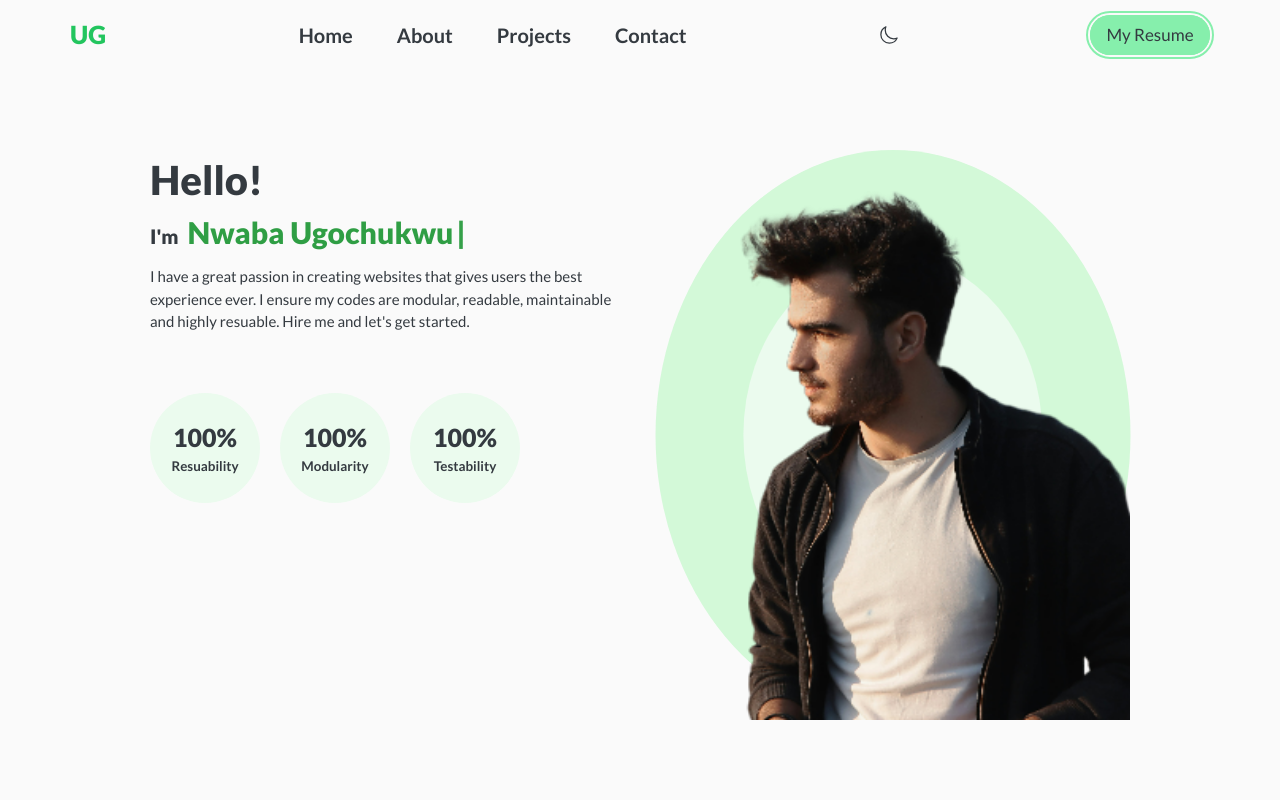
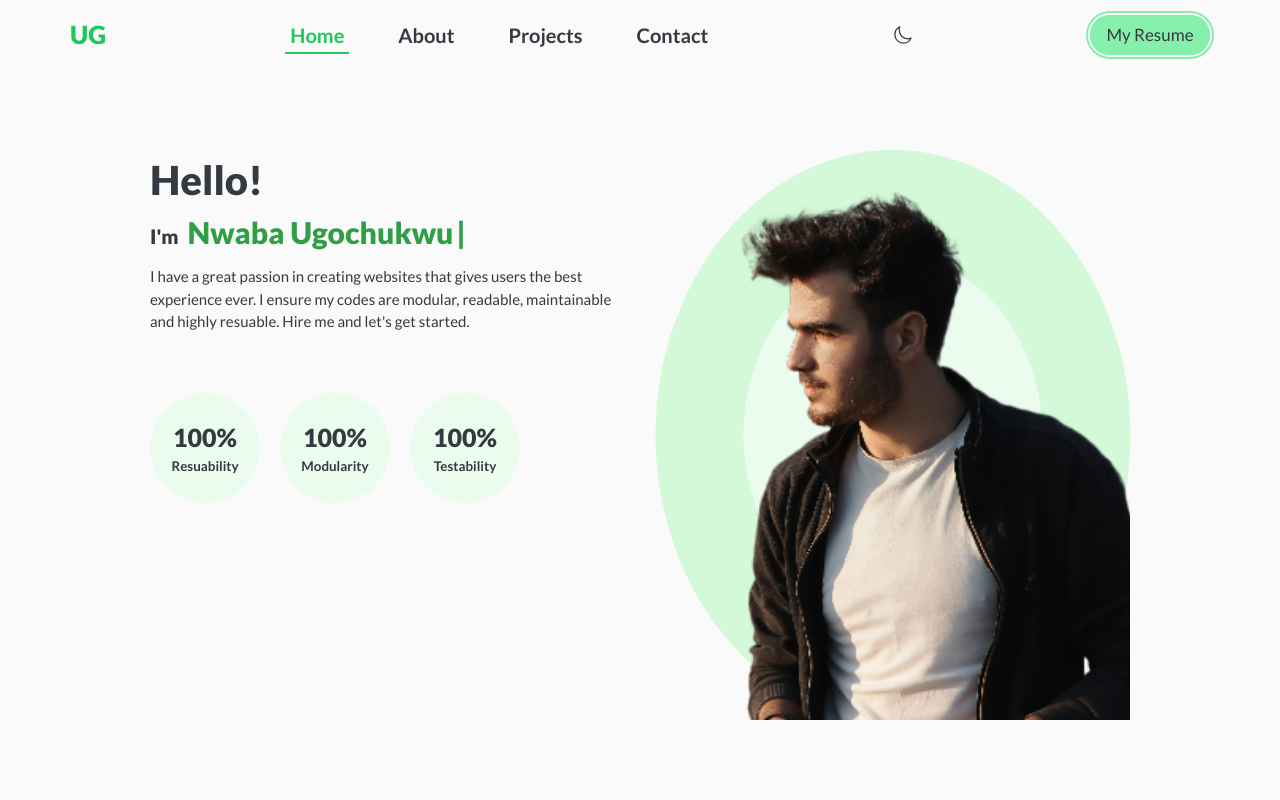
Before and after one commit to ugochukwuSylva/myPortfolio, a React (Vite) app: page / in a window 1280 px wide. Shown: the top 800 px of the page. Built offline with nearby package versions, Linux system fonts and the light colour scheme.

Commit message:
added active link feature

```diff
--- a/package.json
+++ b/package.json
@@ -14,6 +14,7 @@
     "react": "^18.2.0",
     "react-countup": "^6.5.0",
     "react-dom": "^18.2.0",
+    "react-scroll": "^1.9.0",
     "react-typed": "^2.0.12"
   },
   "devDependencies": {
--- a/src/App.jsx
+++ b/src/App.jsx
@@ -1,5 +1,5 @@
 import Header from "./components/Header";
-import Animation from "./animation/Animation";
+// import Animation from "./animation/Animation";
 import About from "./components/About";
 import Projects from "./components/Projects";
 // import Stack from "./components/Stack";
--- a/src/components/ButtonDownload.scss
+++ b/src/components/ButtonDownload.scss
@@ -15,6 +15,10 @@
   white-space: nowrap;
   background-color: var(--color-secondary);
   color: var(--color-gray-stable1) !important;
+
+  @media only screen and (max-width: 26.88em) {
+    pointer-events: none;
+  }
 
   &:active {
     transform: scale(1.3);
@@ -41,6 +45,11 @@
     transition: all 0.5s;
     outline: 2px solid var(--color-secondary);
     outline-offset: 2px;
+
+    @media only screen and (max-width: 26.88em) {
+      display: inline-block;
+      width: 100%;
+    }
   }
 
   &:hover::after {
@@ -49,4 +58,10 @@
     width: 25rem;
     height: 7rem;
   }
+
+  @media only screen and (max-width: 23.44em) {
+    display: block;
+    width: 80%;
+    transform: translateX(1.6rem);
+  }
 }
--- a/src/components/Header.scss
+++ b/src/components/Header.scss
@@ -1,5 +1,5 @@
 .header {
-  height: 100dvh;
+  height: 100vh;
   position: relative;
   overflow: hidden;
 }
--- a/src/components/Hero.scss
+++ b/src/components/Hero.scss
@@ -1,5 +1,5 @@
 .hero {
-  height: calc(100dvh - 7rem);
+  height: calc(100vh - 7rem);
   width: 100%;
   display: grid;
   grid-template-columns: 1fr 1fr;
@@ -34,11 +34,20 @@
       font-size: 4rem;
       color: var(--color-gray-text1);
       font-weight: 900;
+      display: inline-block;
+
+      @media only screen and (max-width: 22.5em) {
+        transform: translateX(-2rem);
+      }
     }
 
     & > :nth-child(2) {
       font-size: 2rem;
       font-weight: 800;
+
+      @media only screen and (max-width: 22.5em) {
+        transform: translateX(-2rem);
+      }
     }
 
     & > :nth-child(2) span {
--- a/src/components/NavBar.jsx
+++ b/src/components/NavBar.jsx
@@ -9,9 +9,8 @@ import useWindowResizer from "../hook/useWindowResizer";
 import { BiMenuAltRight } from "react-icons/bi";
 
 function NavBar() {
-  const [isActive, setIsActive] = useState(null);
+  const [isActive, setIsActive] = useState(0);
   const [showMenu, setShowMenu] = useState(false);
-  const [isActiveLink, setIsActiveLink] = useState(false);
 
   const { showButton } = useWindowResizer(960);
 
@@ -28,31 +27,8 @@ function NavBar() {
     } else {
       document.documentElement.childNodes[2]?.classList.remove("no_overflow");
     }
+  }, [showMenu]);
 
-    const header =
-      document.documentElement.childNodes[2].childNodes[1].childNodes[0];
-    const about =
-      document.documentElement.childNodes[2].childNodes[1].childNodes[1];
-    const project =
-      document.documentElement.childNodes[2].childNodes[1].childNodes[2];
-    const footer =
-      document.documentElement.childNodes[2].childNodes[1].childNodes[3];
-
-    const sectionsArr = [header, about, project, footer];
-
-    // window.addEventListener("scroll", () => {
-    //   sectionsArr.map((section) => {
-    //     const top = window.scrollY;
-    //     const offset = section.offsetTop;
-    //     const height = section.offsetHeight;
-
-    //     if (top >= offset && top < offset + height) {
-    //       return setIsActive(true);
-    //     } else return setIsActive(false);
-    //   });
-    // });
-  }, [showMenu]);
-  // console.log(isActiveLink);
   function handleClick(index) {
     setIsActive(index);
     setShowMenu(false);
--- a/src/components/NavBar.scss
+++ b/src/components/NavBar.scss
@@ -31,13 +31,14 @@
   }
 
   & .closeMenu {
-    font-size: 3rem;
+    font-size: 4rem;
     position: absolute;
     z-index: 9000;
     top: 1rem;
     right: 2rem;
     cursor: pointer;
     display: block;
+    font-weight: bold;
 
     @media only screen and (min-width: 60em) {
       display: none;
@@ -62,9 +63,20 @@
       transition: all 0.2s;
       font-weight: bolder;
 
-      &:hover {
-        color: var(--color-primary);
-        border-bottom: 2px solid var(--color-primary);
+      & a {
+        padding: 0.5rem;
+        border-bottom: 2px solid transparent;
+        cursor: pointer;
+
+        &.active {
+          color: var(--color-primary);
+          border-bottom: 2px solid var(--color-primary);
+        }
+
+        &:hover {
+          color: var(--color-primary);
+          border-bottom: 2px solid var(--color-primary);
+        }
       }
     }
 
@@ -86,11 +98,6 @@
     }
   }
 
-  .active {
-    color: var(--color-primary);
-    border-bottom: 2px solid var(--color-primary);
-  }
-
   & .menuIcon {
     width: 3rem;
     height: 3rem;
--- a/src/components/NavBarList.jsx
+++ b/src/components/NavBarList.jsx
@@ -1,7 +1,19 @@
+import { Link } from "react-scroll";
+
 function NavBarList({ listItem, onClick, index }) {
   return (
-    <li className={index ? "active" : ""} onClick={onClick}>
-      <a href={`#${listItem}`}>{listItem}</a>
+    // <li className={index ? "active" : ""} onClick={onClick}>
+    //   <a href={`#${listItem}`}>{listItem} </a>
+    // </li>
+    <li>
+      <Link
+        to={listItem}
+        // activeClass="active"
+        spy={true}
+        onClick={onClick}
+      >
+        {listItem}
+      </Link>
     </li>
   );
 }
--- a/src/components/Projects.scss
+++ b/src/components/Projects.scss
@@ -52,6 +52,10 @@
       @include media-queries(24.38em) {
         transform: translate(1rem, -25rem);
       }
+
+      @include media-queries(22.5em) {
+        transform: translate(0.5rem, -25rem);
+      }
     }
 
     &--right {
@@ -72,6 +76,10 @@
 
       @include media-queries(24.38em) {
         transform: translate(-1rem, -25rem);
+      }
+
+      @include media-queries(22.5em) {
+        transform: translate(-0.5rem, -25rem);
       }
     }
   }
```
Also changed, not shown: index.html (+1 -1 lines), 2 other files (tests, documents, lock files or other folders).
